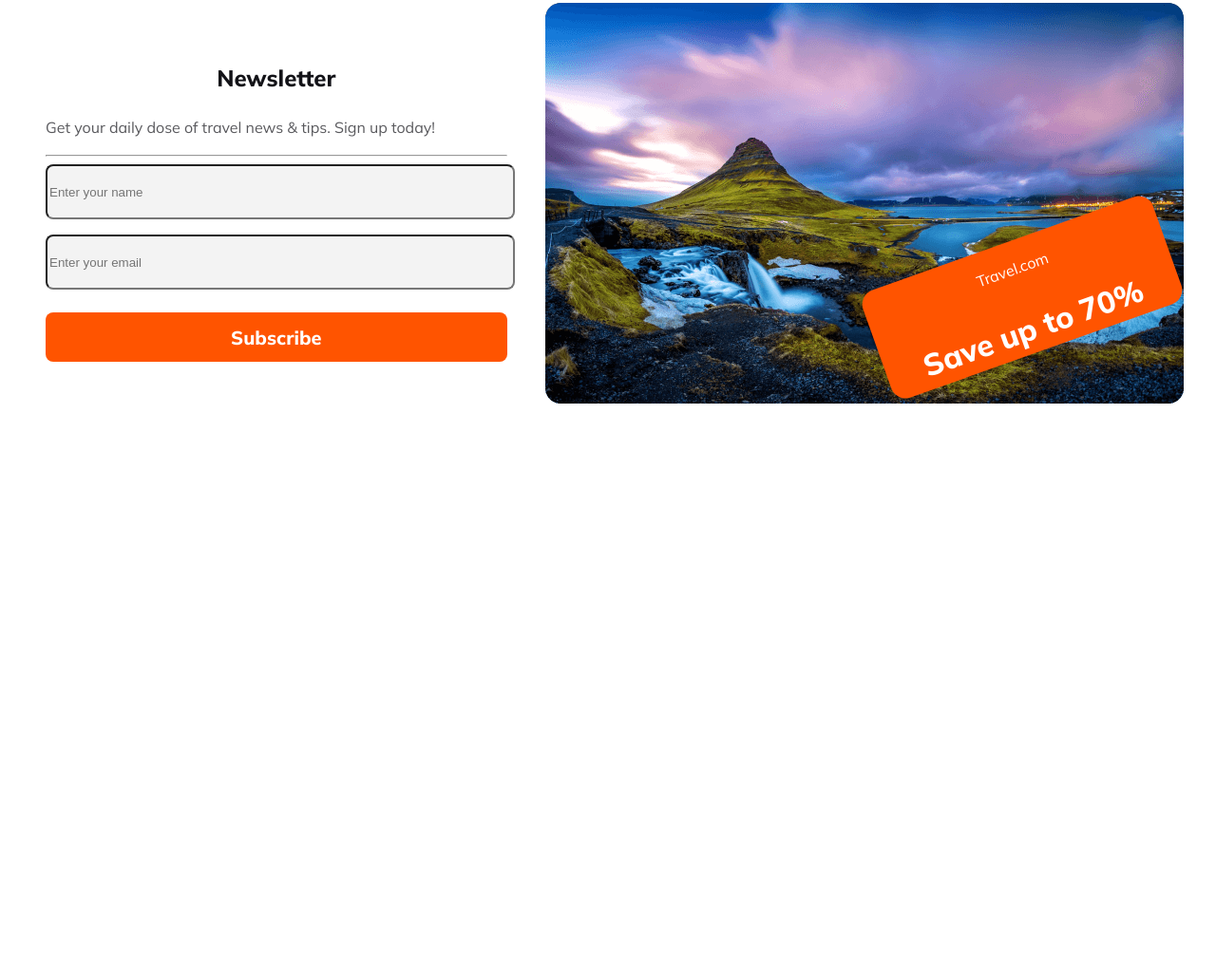
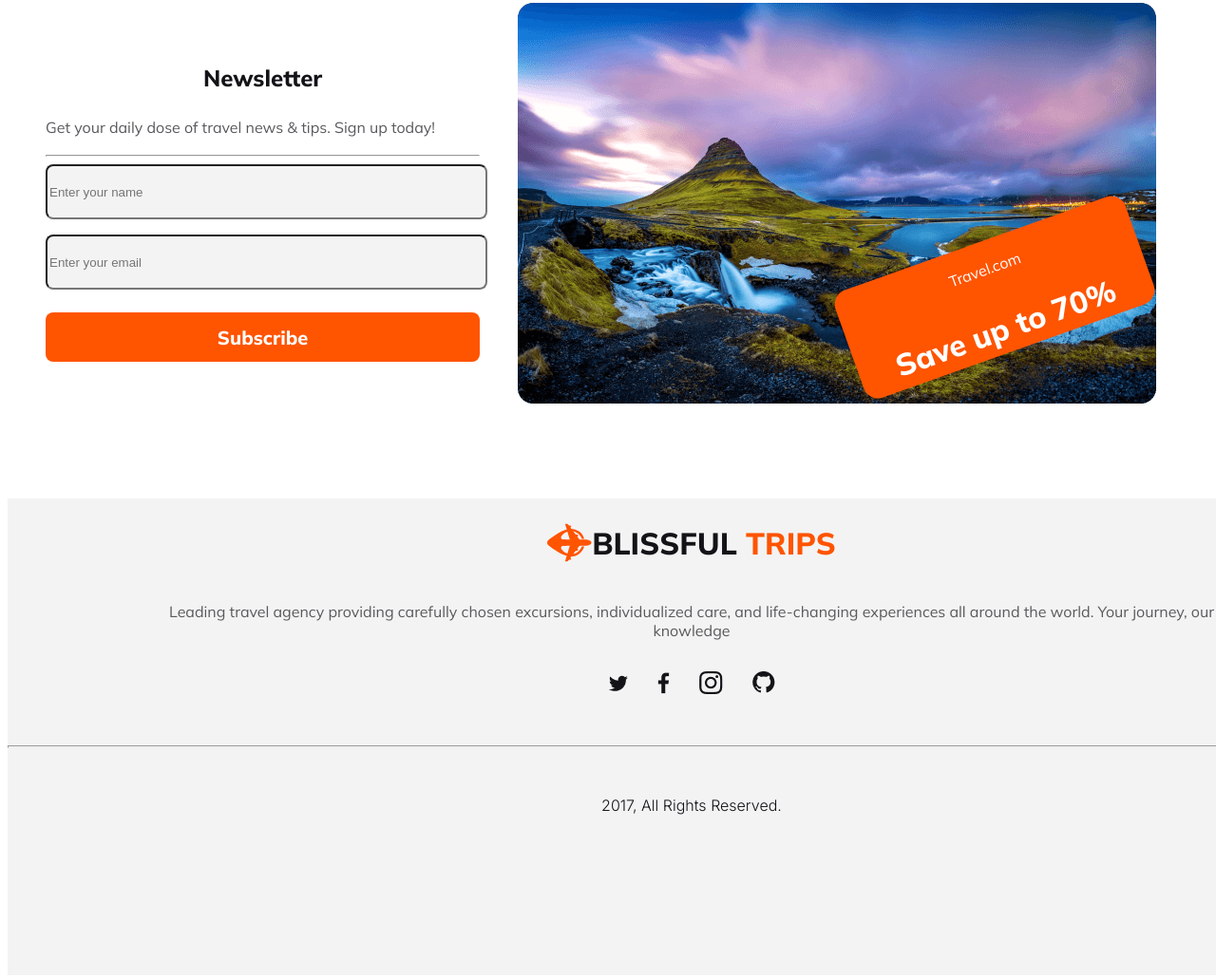
Before and after one commit to Noman0303/B9A2-Blissful-Trips, a plain HTML site: page index.html in a window 1280 px wide. Shown: the part 3223-4253 px from the top of the page at 95% size. Drawn offline with Linux system fonts and the light colour scheme.

Commit message:
Footer done

```diff
--- a/index.html
+++ b/index.html
@@ -16,6 +16,7 @@
     </nav>
 </head>
 <body>
+    <!-- banner section -->
     <section class="banner-section">
         <div class="banner-div-1">
             <h3 class="mulish-800-3">Explore Your Travel</h3>
@@ -29,6 +30,7 @@
             <button class="btn btn-1" type="submit">Find Now</button>
         </div>
     </section>
+    <!-- tour section -->
     <section class="tour-section">
         <div class="tour-div1">
             <h3 class="mulish-800">Our Popular Tours</h3>
@@ -44,6 +46,7 @@
             <img src="./Images/Rectangle 4.png" alt="" height="550px" width="540px">
         </div>
     </section>
+    <!-- destination section -->
     <section class="destination-section">
         <div class="des-div1">
             <h3 class="mulish-800">Choose Your Destination</h3>
@@ -59,6 +62,7 @@
             <div class="img"><img src="./Images/Rectangle 10.png" alt=""></div>
         </div>
     </section>
+    <!-- Choose us section -->
     <section class="choose-us-section">
         <div class="choose-row-1">
             <h3 class="mulish-800">Why Choose Us</h3>
@@ -84,6 +88,7 @@
             </div>
         </div>
     </section>
+    <!-- Newsletter Section -->
     <section class="newsletter-section">
         <div class="news-left-div">
         <h3 class="mulish-800-2">Newsletter</h3>
@@ -104,6 +109,23 @@
 
         </div>
     </section>
+    <!-- Footer Section -->
+    <section class="footer-section">
+        <div class="footer logo">
+            <img src="./Icons/OBJECTS.svg" alt="">
+            <h2 class="company-name">BLISSFUL <span style="color: #FF5400;">TRIPS</span></h2>
+        </div>
+        <div class="footer para">
+            <p>Leading travel agency providing carefully chosen excursions, individualized care, and life-changing experiences all around the world. Your journey, our knowledge</p>
+        </div>
+        <div class="footer icon">
+            <img src="./Icons/Social.png" alt="">
+            <hr style="height: 1px;margin-top:50px;">
+        </div>
+        <div class="footer rights">
+            <p>2017, All Rights Reserved.</p>
+        </div>
+    </section>
 
 </body>
 </html>
--- a/style/style.css
+++ b/style/style.css
@@ -158,6 +158,9 @@
 
 /* choose-us-section */
 
+.choose-us-section{
+    width: 1170px;
+}
 
 .choose-row-1{
     text-align: center;
@@ -201,9 +204,8 @@
 .newsletter-section{
     display: flex;
     margin-top: 100px;
-    position: relative;
-    width: 1440px;
-    height: 6940px;
+    width: 1170px;
+    height: 422px;
 }
 
 .news-left-div{
@@ -261,3 +263,61 @@
     font-weight: 800;
     line-height: normal;
 }
+
+/* footer section */
+
+.footer-section{
+    width: 1440px;
+    background: rgba(19, 19, 24, 0.05);
+    margin-top: 100px;
+}
+.company-name{
+    color: var(--Dark-01, #131318);
+    font-family: Mulish;
+    font-size: 32px;
+    font-style: normal;
+    font-weight: 800;
+    line-height: normal;
+}
+
+.footer-section{
+    width: 1440px;
+    height: 502px;
+    background: rgba(19, 19, 24, 0.05);
+    margin-top: 100px;
+}
+
+.footer{
+    text-align: center;
+}
+.logo{
+    display: flex;
+    justify-content:center;
+    margin: 110px 50% 0px:
+}
+.para{
+    color: #5A5A5D;
+    text-align: center;
+    font-family: Mulish;
+    font-size: 16px;
+    font-style: normal;
+    font-weight: 400;
+    margin: 15px 10% 0px;
+}
+.icon{
+    margin-top:33px;
+}
+.rights{
+    margin-top:50px;
+    color: #131318;
+    font-family: Inter;
+    font-size: 16px;
+    font-style: normal;
+    font-weight: 300;
+    line-height: normal;
+}
+
+/* common font */
+.hide{
+    display: none;
+}
```
Also changed, not shown: Icons/OBJECTS.svg (added), Icons/Social.png (added).
